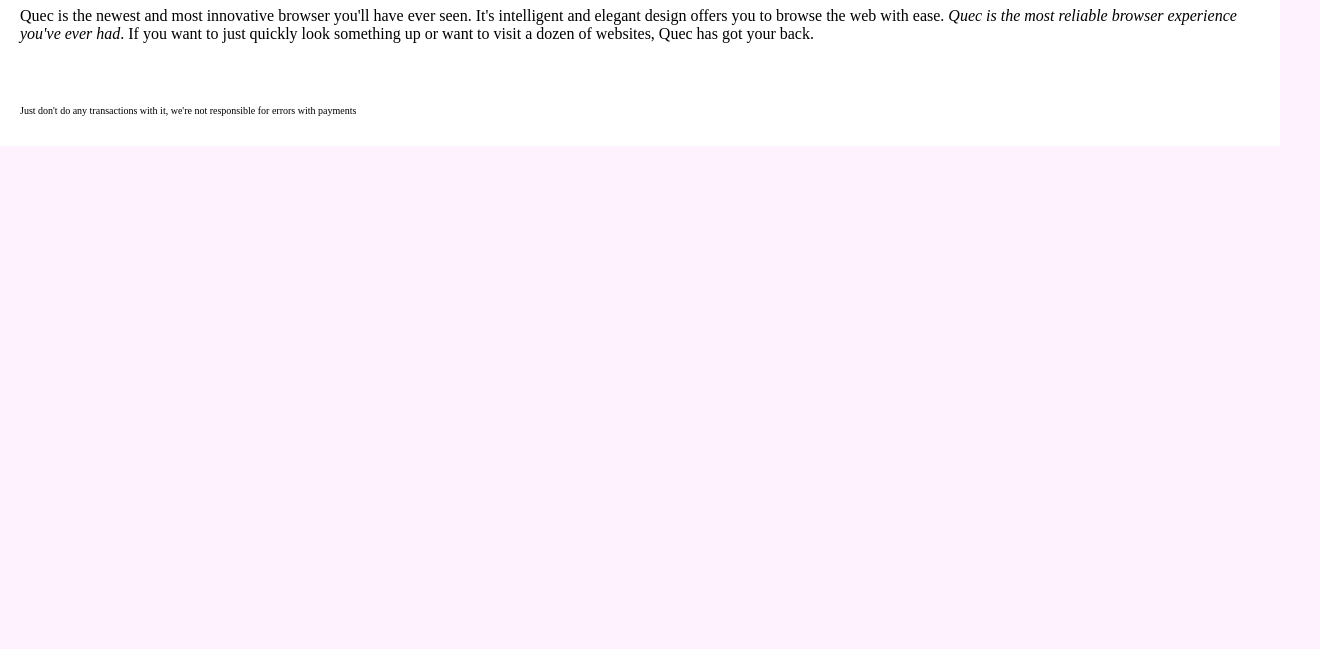
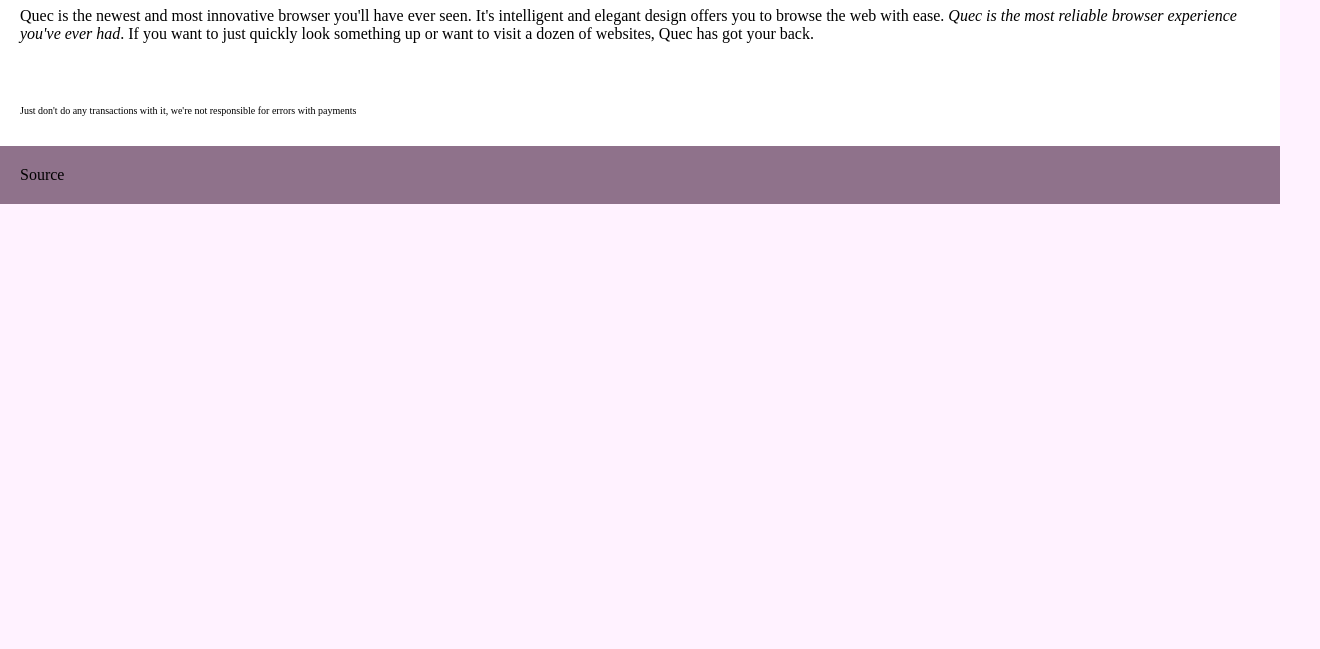
Before and after one commit to quec/quec.github.io, a plain HTML site: page index.html in a window 1280 px wide. Shown: the part 151-800 px from the top of the page, 1320 px wide, since content can reach past the window. Drawn offline with Linux system fonts and the light colour scheme.

Commit message:
Update stylesheet.css

```diff
--- a/stylesheet.css
+++ b/stylesheet.css
@@ -8,14 +8,8 @@ body {
   padding: 20px;
 }
 
-.footer {
-  bottom: 0;
-  left: 0;
-  width: 100%;
-}
-
 .content {
   background-color: white;
   padding: 20px;
-  position: fixed;
+  height: 100%;
 }
```
